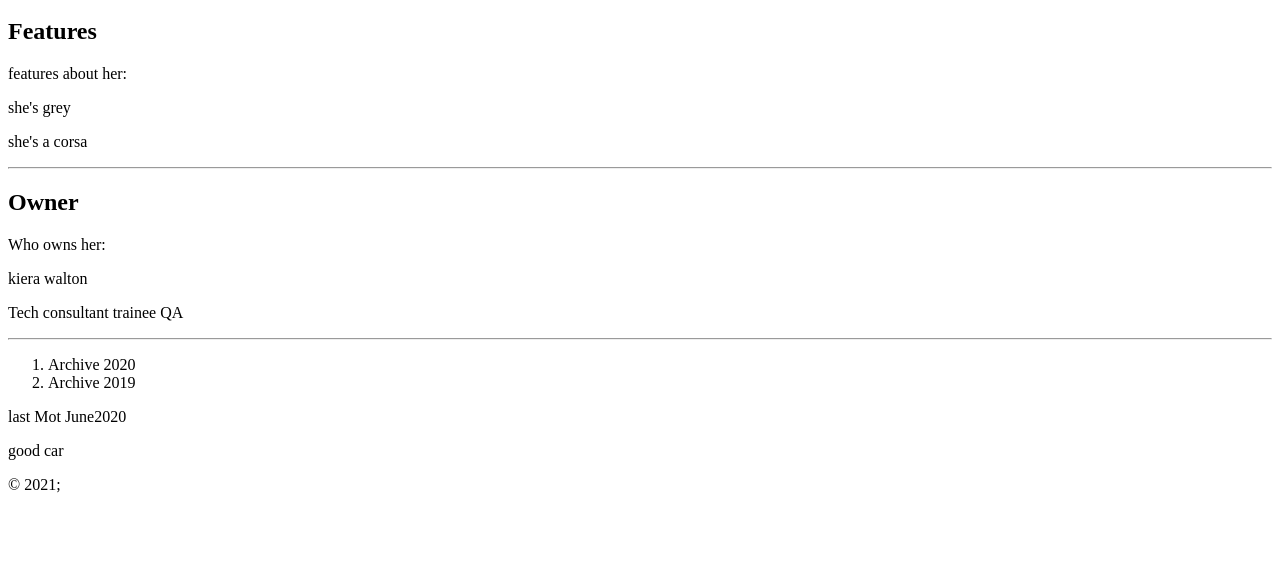
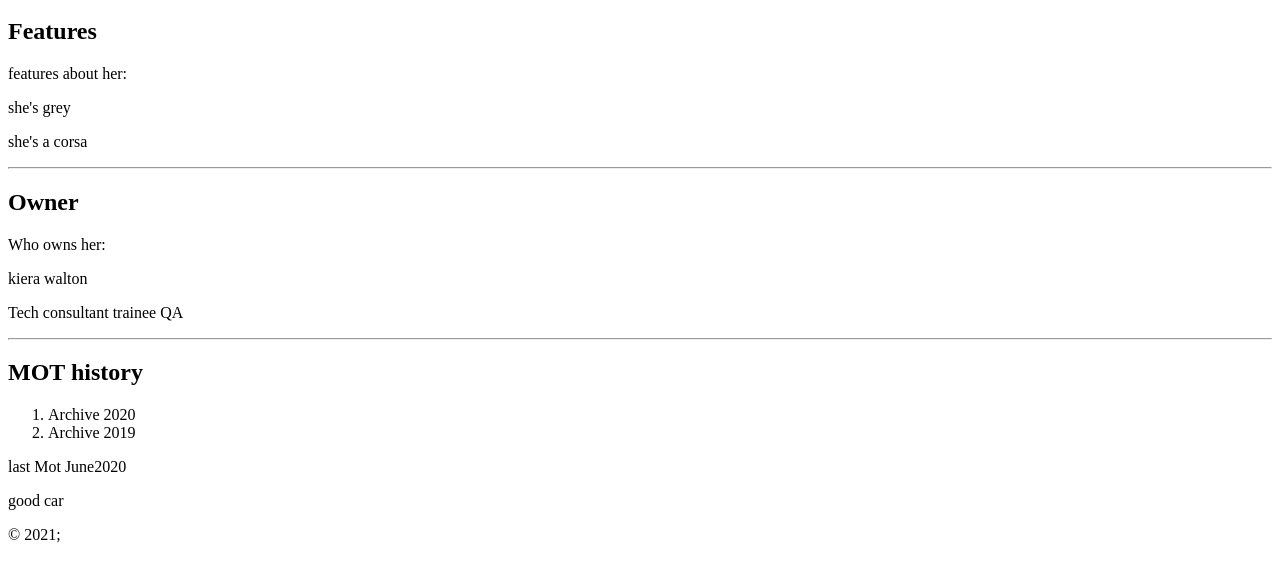
Before and after one commit to kierawaltonqa/Dec2020html, a plain HTML site: page html/02-aboutMe.html in a window 1280 px wide. Shown: the part 100-682 px from the top of the page. Drawn offline with Linux system fonts and the light colour scheme.

Commit message:
changes to about me file

```diff
--- a/html/02-aboutMe.html
+++ b/html/02-aboutMe.html
@@ -33,6 +33,7 @@
         </section>
         <hr/>
         <section id = "MOT history">
+            <h2>MOT history</h2>
             <aside>
                 <ol>
                     <li>Archive 2020</li>
```
